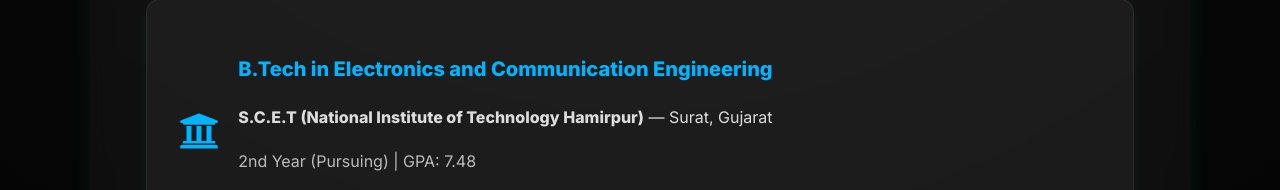
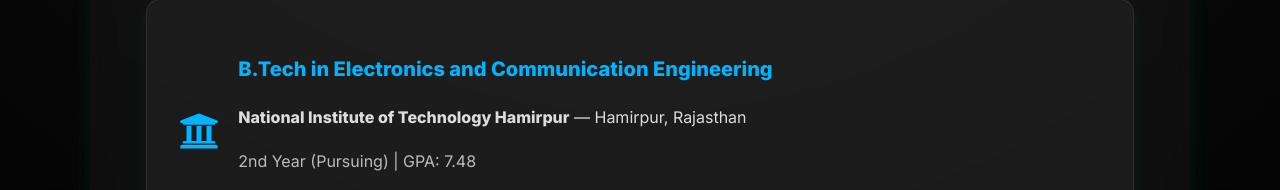
Before and after one commit to Ankit008769/Ankit_Portfolio, a React (Vite) app: page /about in a window 1280 px wide. Shown: the part 610-800 px from the top of the page. Built offline with nearby package versions, Linux system fonts and the light colour scheme; the HTML template or start-up script is replaced by a standard one.

Commit message:
details updated

```diff
--- a/src/pages/About.jsx
+++ b/src/pages/About.jsx
@@ -139,8 +139,8 @@
                     marginBottom: "0.2rem",
                   }}
                 >
-                  <strong>S.C.E.T (National Institute of Technology Hamirpur)</strong> — Surat,
-                  Gujarat
+                  <strong>National Institute of Technology Hamirpur</strong> — Hamirpur,
+                  Rajasthan
                 </p>
                 <p style={{ color: "rgba(255,255,255,0.7)" }}>
                   2nd Year (Pursuing) | GPA: 7.48
```
